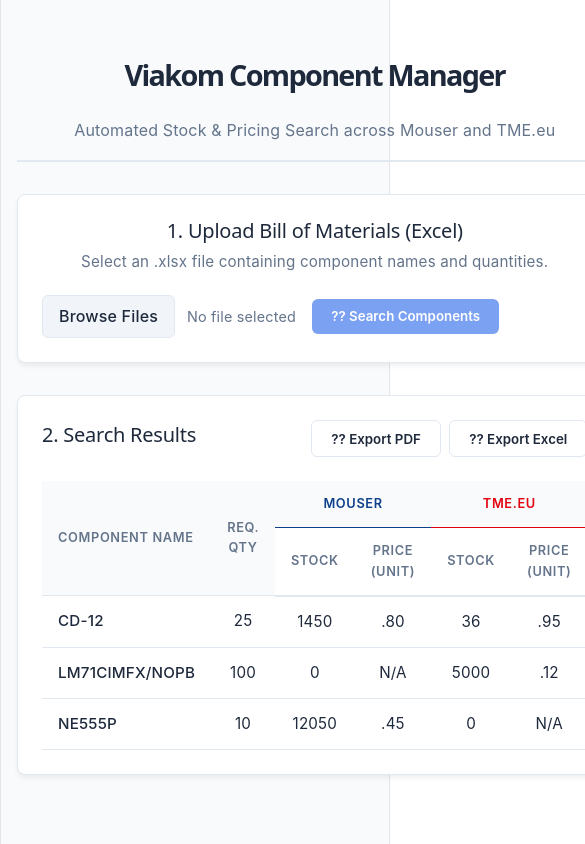
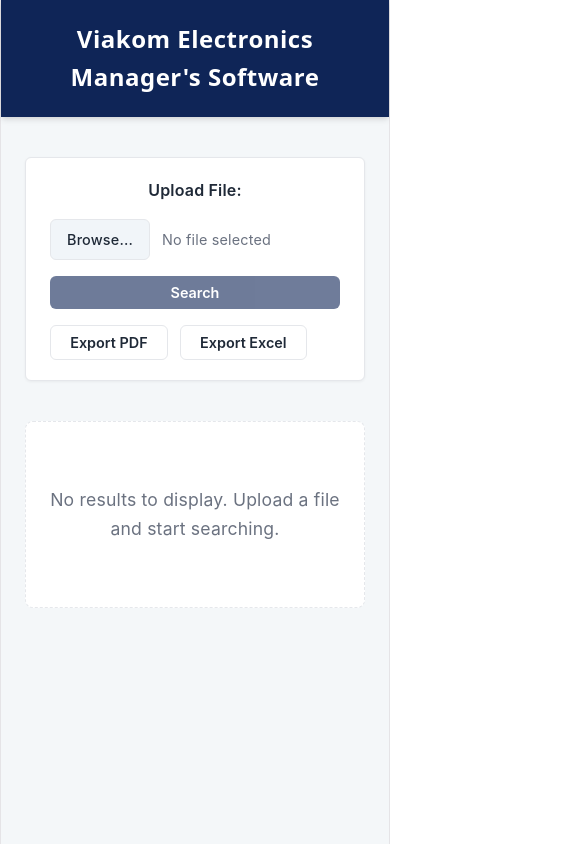
Before and after one commit to bohdanzdorov/viakom_electronics_manager_software, a React app in the folder frontend/: page / in a window 390 px wide. Shown: the top 844 px of the page, 585 px wide, since content can reach past the window. Built offline with nearby package versions, Linux system fonts and the light colour scheme; the HTML template or start-up script is replaced by a standard one.

Commit message:
Updated the UI, connected backend with frontend, fixed some small bugs in services

```diff
--- a/frontend/src/App.css
+++ b/frontend/src/App.css
@@ -1,15 +1,16 @@
 :root {
-  --primary-color: #2563eb;
-  --primary-hover: #1d4ed8;
-  --bg-color: #f8fafc;
+  --primary-color: #0f2557;
+  --primary-hover: #17387a;
+  --bg-color: #f4f7f9;
   --card-bg: #ffffff;
-  --text-main: #1e293b;
-  --text-muted: #64748b;
-  --border-color: #e2e8f0;
+  --text-main: #1f2937;
+  --text-muted: #6b7280;
+  --border-color: #e5e7eb;
   --mouser-color: #0c408b;
   --tme-color: #e3000f;
-  --success: #16a34a;
-  --danger: #dc2626;
+  --success: #10b981;
+  --danger: #ef4444;
+  --radius: 6px;
 }
 
 * {
@@ -25,58 +26,67 @@ body {
   line-height: 1.6;
 }
 
-.app-container {
+.app-wrapper {
+  min-height: 100vh;
+  display: flex;
+  flex-direction: column;
+}
+
+/* Navbar */
+.top-navbar {
+  background-color: var(--primary-color);
+  color: rgb(255, 255, 255);
+  padding: 1.25rem 0;
+  box-shadow: 0 4px 6px -1px rgba(0, 0, 0, 0.1), 0 2px 4px -1px rgba(0, 0, 0, 0.06);
+  width: 100%;
+}
+
+.top-navbar h1 {
+  font-size: 1.5rem;
+  font-weight: 600;
+  letter-spacing: 0.5px;
+  margin: 0;
+}
+
+.container {
   max-width: 1200px;
   margin: 0 auto;
-  padding: 2rem 1rem;
+  padding: 0 1.5rem;
+  width: 100%;
 }
 
-/* Header */
-.header {
-  margin-bottom: 2rem;
-  border-bottom: 2px solid var(--border-color);
-  padding-bottom: 1rem;
+.main-content {
+  padding-top: 2.5rem;
+  padding-bottom: 4rem;
+  flex: 1;
 }
 
-.header h1 {
-  font-size: 1.8rem;
-  color: var(--text-main);
-  font-weight: 700;
+/* Control Bar */
+.control-bar {
+  background: var(--card-bg);
+  border: 1px solid var(--border-color);
+  border-radius: var(--radius);
+  padding: 1.25rem 1.5rem;
+  display: flex;
+  justify-content: space-between;
+  align-items: center;
+  flex-wrap: wrap;
+  gap: 1rem;
+  margin-bottom: 2.5rem;
+  box-shadow: 0 1px 3px rgba(0,0,0,0.05);
 }
 
-.header p {
-  color: var(--text-muted);
-  font-size: 1rem;
-}
-
-/* Cards */
-.card {
-  background: var(--card-bg);
-  border-radius: 8px;
-  box-shadow: 0 4px 6px -1px rgba(0, 0, 0, 0.05), 0 2px 4px -1px rgba(0, 0, 0, 0.03);
-  padding: 1.5rem;
-  margin-bottom: 2rem;
-  border: 1px solid var(--border-color);
-}
-
-.card h2 {
-  font-size: 1.25rem;
-  margin-bottom: 0.5rem;
-  color: var(--text-main);
-}
-
-.subtitle {
-  color: var(--text-muted);
-  margin-bottom: 1.25rem;
-  font-size: 0.95rem;
-}
-
-/* Upload Controls */
-.upload-controls {
+.upload-group {
   display: flex;
   align-items: center;
   gap: 1rem;
   flex-wrap: wrap;
+}
+
+.upload-label {
+  font-weight: 600;
+  color: var(--text-main);
+  font-size: 1rem;
 }
 
 .file-input-wrapper {
@@ -94,8 +104,9 @@ body {
   background-color: #f1f5f9;
   border: 1px solid var(--border-color);
   padding: 0.5rem 1rem;
-  border-radius: 6px;
+  border-radius: var(--radius);
   font-weight: 500;
+  font-size: 0.9rem;
   transition: all 0.2s ease;
 }
 
@@ -106,7 +117,7 @@ body {
 .file-name {
   color: var(--text-muted);
   font-size: 0.9rem;
-  max-width: 200px;
+  max-width: 250px;
   white-space: nowrap;
   overflow: hidden;
   text-overflow: ellipsis;
@@ -114,15 +125,16 @@ body {
 
 /* Buttons */
 .btn {
-  padding: 0.6rem 1.2rem;
-  border-radius: 6px;
+  padding: 0.5rem 1.2rem;
+  border-radius: var(--radius);
   font-weight: 600;
   cursor: pointer;
   border: none;
+  font-size: 0.9rem;
   transition: all 0.2s ease;
-  display: flex;
+  display: inline-flex;
   align-items: center;
-  gap: 0.5rem;
+  justify-content: center;
 }
 
 .btn:disabled {
@@ -133,6 +145,7 @@ body {
 .btn-primary {
   background-color: var(--primary-color);
   color: white;
+  min-width: 120px;
 }
 
 .btn-primary:hover:not(:disabled) {
@@ -146,25 +159,64 @@ body {
 }
 
 .btn-outline:hover {
-  background-color: #f1f5f9;
+  background-color: #f8fafc;
+  border-color: #cbd5e1;
 }
 
-/* Results Section Header */
-.results-header {
+.export-controls {
+  display: flex;
+  gap: 0.75rem;
+  flex-wrap: wrap;
+}
+
+.error-message {
+  background-color: #fef2f2;
+  border-left: 4px solid var(--danger);
+  color: #991b1b;
+  padding: 1rem;
+  border-radius: 4px;
+  margin-bottom: 2rem;
+  font-weight: 500;
+}
+
+/* Component Result Cards */
+.component-result-card {
+  background: var(--card-bg);
+  border-radius: 8px;
+  box-shadow: 0 4px 6px -1px rgba(0, 0, 0, 0.05), 0 2px 4px -1px rgba(0, 0, 0, 0.03);
+  margin-bottom: 2rem;
+  border: 1px solid var(--border-color);
+  overflow: hidden; /* For table rounded corners */
+}
+
+.component-result-header {
+  background-color: #f8fafc;
+  border-bottom: 1px solid var(--border-color);
+  padding: 1rem 1.5rem;
   display: flex;
   justify-content: space-between;
   align-items: center;
-  margin-bottom: 1.5rem;
   flex-wrap: wrap;
   gap: 1rem;
 }
 
-.export-controls {
-  display: flex;
-  gap: 0.5rem;
+.component-result-header h3 {
+  margin: 0;
+  font-size: 1.1rem;
+  color: var(--primary-color);
+  font-weight: 700;
 }
 
-/* Table */
+.component-result-header span {
+  font-size: 0.9rem;
+  color: var(--text-muted);
+  background: #e2e8f0;
+  padding: 0.25rem 0.75rem;
+  border-radius: 12px;
+  font-weight: 600;
+}
+
+/* Table styling for cards */
 .table-responsive {
   overflow-x: auto;
 }
@@ -178,12 +230,16 @@ body {
 
 .results-table th,
 .results-table td {
-  padding: 0.8rem 1rem;
+  padding: 1rem 1.5rem;
   border-bottom: 1px solid var(--border-color);
 }
 
+.results-table tr:last-child td {
+  border-bottom: none;
+}
+
 .results-table th {
-  background-color: #f8fafc;
+  background-color: #ffffff;
   color: var(--text-muted);
   font-weight: 600;
   text-transform: uppercase;
@@ -191,54 +247,59 @@ body {
   letter-spacing: 0.05em;
 }
 
-/* Specific Table Headers */
-.vendor-header {
-  text-align: center;
-  border-bottom: 2px solid;
-}
-
-.mouser-header {
-  border-bottom-color: var(--mouser-color) !important;
-  color: var(--mouser-color) !important;
-}
-
-.tme-header {
-  border-bottom-color: var(--tme-color) !important;
-  color: var(--tme-color) !important;
-}
-
-.subheader th {
-  background-color: #ffffff;
-  border-bottom: 2px solid var(--border-color);
-}
-
 .center-col {
   text-align: center !important;
 }
 
-.font-medium {
-  font-weight: 500;
-  color: var(--text-main);
-}
-
-.in-stock {
+.stock-ok {
   color: var(--success);
   font-weight: 600;
 }
 
-.out-of-stock {
+.stock-low {
   color: var(--danger);
   font-weight: 600;
 }
 
 .empty-state {
   text-align: center;
-  padding: 3rem !important;
+  padding: 4rem 1rem !important;
   color: var(--text-muted);
-  font-style: italic;
+  font-size: 1.1rem;
+  background: var(--card-bg);
+  border: 1px dashed var(--border-color);
+  border-radius: 8px;
 }
 
-/* Reset default Vite index.css body margins if loaded */
-.logo {
-  display: none;
+/* Links inside tables */
+.results-table a {
+  color: var(--primary-color);
+  text-decoration: none;
+  font-weight: 600;
 }
+
+.results-table a:hover {
+  text-decoration: underline;
+}
+
+/* Responsive adjustments */
+@media (max-width: 768px) {
+  .control-bar {
+    flex-direction: column;
+    align-items: stretch;
+  }
+
+  .upload-group {
+    flex-direction: column;
+    align-items: stretch;
+  }
+
+  .export-controls {
+    justify-content: flex-start;
+  }
+
+  .results-table th,
+  .results-table td {
+    padding: 0.75rem 1rem;
+  }
+}
--- a/frontend/src/App.jsx
+++ b/frontend/src/App.jsx
@@ -3,28 +3,9 @@ import './App.css';
 
 function App() {
   const [selectedFile, setSelectedFile] = useState(null);
-
-  // Mock data to visualize the table before we implement the fetch logic
-  const [results, setResults] = useState([
-    {
-      name: 'CD-12',
-      requestedQuantity: 25,
-      mouser: { inStock: '1450', price: '\.80', manufacturer: 'Amphenol' },
-      tme: { inStock: '36', price: '\.95', manufacturer: 'AMPHENOL LTW' }
-    },
-    {
-      name: 'LM71CIMFX/NOPB',
-      requestedQuantity: 100,
-      mouser: { inStock: '0', price: 'N/A', manufacturer: 'Texas Instruments' },
-      tme: { inStock: '5000', price: '\.12', manufacturer: 'TEXAS INSTRUMENTS' }
-    },
-    {
-      name: 'NE555P',
-      requestedQuantity: 10,
-      mouser: { inStock: '12050', price: '\.45', manufacturer: 'TI' },
-      tme: { inStock: '0', price: 'N/A', manufacturer: 'TI' }
-    }
-  ]);
+  const [results, setResults] = useState([]);
+  const [isLoading, setIsLoading] = useState(false);
+  const [error, setError] = useState(null);
 
   const handleFileChange = (e) => {
     if (e.target.files && e.target.files.length > 0) {
@@ -32,10 +13,34 @@ function App() {
     }
   };
 
-  const handleSearch = () => {
-    // Placeholder for actual fetch logic
-    console.log("Searching components...");
-    alert("Search triggered! (Fetch logic will be implemented here)");
+  const handleSearch = async () => {
+    if (!selectedFile) return;
+
+    setIsLoading(true);
+    setError(null);
+
+    try {
+      const formData = new FormData();
+      formData.append('file', selectedFile);
+
+      // Using localhost:3000 as defined in our backend
+      const response = await fetch('http://localhost:3000/api/components/upload', {
+        method: 'POST',
+        body: formData,
+      });
+
+      if (!response.ok) {
+        throw new Error(`Failed to upload and fetch components. Status: ${response.status}`);
+      }
+
+      const data = await response.json();
+      setResults(data.components || []);
+    } catch (err) {
+      console.error("Search error:", err);
+      setError(err.message || "An error occurred while searching");
+    } finally {
+      setIsLoading(false);
+    }
   };
 
   const handleExportPDF = () => {
@@ -48,22 +53,37 @@ function App() {
     alert("Excel Export triggered!");
   };
 
+  const parsePrice = (priceStr) => {
+    if (!priceStr || priceStr === 'N/A') return NaN;
+    const cleaned = priceStr.toString().replace(/[^0-9.]/g, '');
+    return parseFloat(cleaned);
+  };
+
+  const calculateTotal = (priceStr, quantity) => {
+    const price = parsePrice(priceStr);
+    if (isNaN(price)) return 'N/A';
+    return `$${(price * quantity).toPrecision(4)}`; // allowing 4 decimal places for total price
+  };
+
+  const displayPrice = (priceStr) => {
+    const price = parsePrice(priceStr);
+    if (isNaN(price)) return 'N/A';
+    return `$${price}`;
+  };
+
   return (
-    <div className="app-container">
-      <header className="header">
-        <div className="header-content">
-          <h1>Viakom Component Manager</h1>
-          <p>Automated Stock & Pricing Search across Mouser and TME.eu</p>
+    <div className="app-wrapper">
+      <header className="top-navbar">
+        <div className="container">
+          <h1>Viakom Electronics Manager's Software</h1>
         </div>
       </header>
 
-      <main className="main-content">
-        {/* Upload Section */}
-        <section className="card upload-section">
-          <h2>1. Upload Bill of Materials (Excel)</h2>
-          <p className="subtitle">Select an .xlsx file containing component names and quantities.</p>
-
-          <div className="upload-controls">
+      <main className="container main-content">
+        {/* Control Bar (Upload & Actions) */}
+        <section className="control-bar">
+          <div className="upload-group">
+            <span className="upload-label">Upload File:</span>
             <label className="file-input-wrapper">
               <input
                 type="file"
@@ -71,77 +91,102 @@ function App() {
                 onChange={handleFileChange}
                 className="file-input"
               />
-              <span className="file-input-btn">Browse Files</span>
-              <span className="file-name">{selectedFile ? selectedFile.name : 'No file selected'}</span>
+              <span className="file-input-btn">Browse...</span>
+              <span className="file-name" title={selectedFile ? selectedFile.name : 'No file selected'}>
+                {selectedFile ? selectedFile.name : 'No file selected'}
+              </span>
             </label>
 
             <button
-              className="btn btn-primary"
+              className="btn btn-primary search-btn"
               onClick={handleSearch}
-              disabled={!selectedFile}
+              disabled={!selectedFile || isLoading}
             >
-              ?? Search Components
+              {isLoading ? "Searching..." : "Search"}
+            </button>
+          </div>
+
+          <div className="export-controls">
+            <button className="btn btn-outline" onClick={handleExportPDF}>
+              Export PDF
+            </button>
+            <button className="btn btn-outline" onClick={handleExportExcel}>
+              Export Excel
             </button>
           </div>
         </section>
 
+        {error && <div className="error-message">{error}</div>}
+
         {/* Results Section */}
-        <section className="card results-section">
-          <div className="results-header">
-            <h2>2. Search Results</h2>
-            <div className="export-controls">
-              <button className="btn btn-outline" onClick={handleExportPDF}>
-                ?? Export PDF
-              </button>
-              <button className="btn btn-outline" onClick={handleExportExcel}>
-                ?? Export Excel
-              </button>
+        <section className="results-section">
+          <div className="results-list">
+            {results.length > 0 ? (
+              results.map((item, index) => (
+                <div key={index} className="component-result-card" style={{ marginBottom: '2rem', border: '1px solid #ddd', padding: '1rem', borderRadius: '8px' }}>
+                  <div className="component-result-header" style={{ display: 'flex', justifyContent: 'space-between', marginBottom: '1rem' }}>
+                    <h3 style={{ margin: 0 }}>{item.name} - {item.requestedQuantity}stk.</h3>
                   </div>
-          </div>
-
                   <div className="table-responsive">
-            <table className="results-table">
+                    <table className="results-table" style={{ width: '100%', borderCollapse: 'collapse' }}>
                       <thead>
                         <tr>
-                  <th rowSpan="2">Component Name</th>
-                  <th rowSpan="2" className="center-col">Req. Qty</th>
-                  <th colSpan="2" className="vendor-header mouser-header">Mouser</th>
-                  <th colSpan="2" className="vendor-header tme-header">TME.eu</th>
-                </tr>
-                <tr className="subheader">
-                  <th className="center-col">Stock</th>
-                  <th className="center-col">Price (Unit)</th>
-                  <th className="center-col">Stock</th>
-                  <th className="center-col">Price (Unit)</th>
+                          <th style={{ textAlign: 'left', borderBottom: '2px solid #ddd', padding: '8px' }}>Seller Name</th>
+                          <th className="center-col" style={{ borderBottom: '2px solid #ddd', padding: '8px' }}>In Stock Amount</th>
+                          <th className="center-col" style={{ borderBottom: '2px solid #ddd', padding: '8px' }}>Price (Unit)</th>
+                          <th className="center-col" style={{ borderBottom: '2px solid #ddd', padding: '8px' }}>Total Price</th>
+                          <th className="center-col" style={{ borderBottom: '2px solid #ddd', padding: '8px' }}>Product Link</th>
                         </tr>
                       </thead>
                       <tbody>
-                {results.length > 0 ? (
-                  results.map((item, index) => (
-                    <tr key={index}>
-                      <td className="font-medium">{item.name}</td>
-                      <td className="center-col">{item.requestedQuantity}</td>
-
-                      {/* Mouser Columns */}
-                      <td className={`center-col ${item.mouser.inStock < item.requestedQuantity ? 'stock-low' : 'stock-ok'}`}>
-                        {item.mouser.inStock}
+                        {/* Mouser Row */}
+                        <tr>
+                          <td style={{ padding: '8px', borderBottom: '1px solid #eee' }}>
+                            {item.mouser?.url && item.mouser.url !== 'N/A' ? <a href={item.mouser.url} target="_blank" rel="noreferrer">Mouser</a> : 'Mouser'}
                           </td>
-                      <td className="center-col">{item.mouser.price}</td>
-
-                      {/* TME Columns */}
-                      <td className={`center-col ${item.tme.inStock < item.requestedQuantity ? 'stock-low' : 'stock-ok'}`}>
-                        {item.tme.inStock}
+                          <td className={`center-col ${parseInt(item.mouser?.inStock || 0) < item.requestedQuantity ? 'stock-low' : 'stock-ok'}`} style={{ padding: '8px', borderBottom: '1px solid #eee' }}>
+                            {item.mouser?.inStock || '0'}
                           </td>
-                      <td className="center-col">{item.tme.price}</td>
+                          <td className="center-col" style={{ padding: '8px', borderBottom: '1px solid #eee' }}>{displayPrice(item.mouser?.price)}</td>
+                          <td className="center-col" style={{ padding: '8px', borderBottom: '1px solid #eee' }}>
+                            {calculateTotal(item.mouser?.price, item.requestedQuantity)}
+                          </td>
+                          <td className="center-col" style={{ padding: '8px', borderBottom: '1px solid #eee' }}>
+                            {item.mouser?.url && item.mouser.url !== 'N/A' ? (
+                              <div style={{ display: 'flex', gap: '8px', justifyContent: 'center' }}>
+                                <button type="button" onClick={() => navigator.clipboard.writeText(item.mouser.url)} style={{ padding: '2px 6px', fontSize: '0.8rem', cursor: 'pointer' }}>Copy Link</button>
+                              </div>
+                            ) : '-'}
+                          </td>
                         </tr>
+                        {/* TME Row */}
+                        <tr>
+                          <td style={{ padding: '8px', borderBottom: '1px solid #eee' }}>
+                            {item.tme?.url && item.tme.url !== 'N/A' ? <a href={item.tme.url} target="_blank" rel="noreferrer">TME.eu</a> : 'TME.eu'}
+                          </td>
+                          <td className={`center-col ${parseInt(item.tme?.inStock || 0) < item.requestedQuantity ? 'stock-low' : 'stock-ok'}`} style={{ padding: '8px', borderBottom: '1px solid #eee' }}>
+                            {item.tme?.inStock || '0'}
+                          </td>
+                          <td className="center-col" style={{ padding: '8px', borderBottom: '1px solid #eee' }}>{displayPrice(item.tme?.price)}</td>
+                          <td className="center-col" style={{ padding: '8px', borderBottom: '1px solid #eee' }}>
+                            {calculateTotal(item.tme?.price, item.requestedQuantity)}
+                          </td>
+                          <td className="center-col" style={{ padding: '8px', borderBottom: '1px solid #eee' }}>
+                            {item.tme?.url && item.tme.url !== 'N/A'? (
+                              <div style={{ display: 'flex', gap: '8px', justifyContent: 'center' }}>
+                                <button type="button" onClick={() => navigator.clipboard.writeText(item.tme.url)} style={{ padding: '2px 6px', fontSize: '0.8rem', cursor: 'pointer' }}>Copy Link</button>
+                              </div>
+                            ) : '-'}
+                          </td>
+                        </tr>
+                      </tbody>
+                    </table>
+                  </div>
+                </div>
               ))
             ) : (
-                  <tr>
-                    <td colSpan="6" className="empty-state">No results to display. Upload a file and start searching.</td>
-                  </tr>
+              <div className="empty-state">No results to display. Upload a file and start searching.</div>
             )}
-              </tbody>
-            </table>
           </div>
         </section>
       </main>
--- a/frontend/src/index.css
+++ b/frontend/src/index.css
@@ -55,7 +55,6 @@ body {
 }
 
 #root {
-  width: 1126px;
   max-width: 100%;
   margin: 0 auto;
   text-align: center;
@@ -70,7 +69,6 @@ h1,
 h2 {
   font-family: var(--heading);
   font-weight: 500;
-  color: var(--text-h);
 }
 
 h1 {
```
Also changed, not shown: 1 other file (tests, documents, lock files or other folders). Lines whose indentation alone changed are shown as unchanged.
